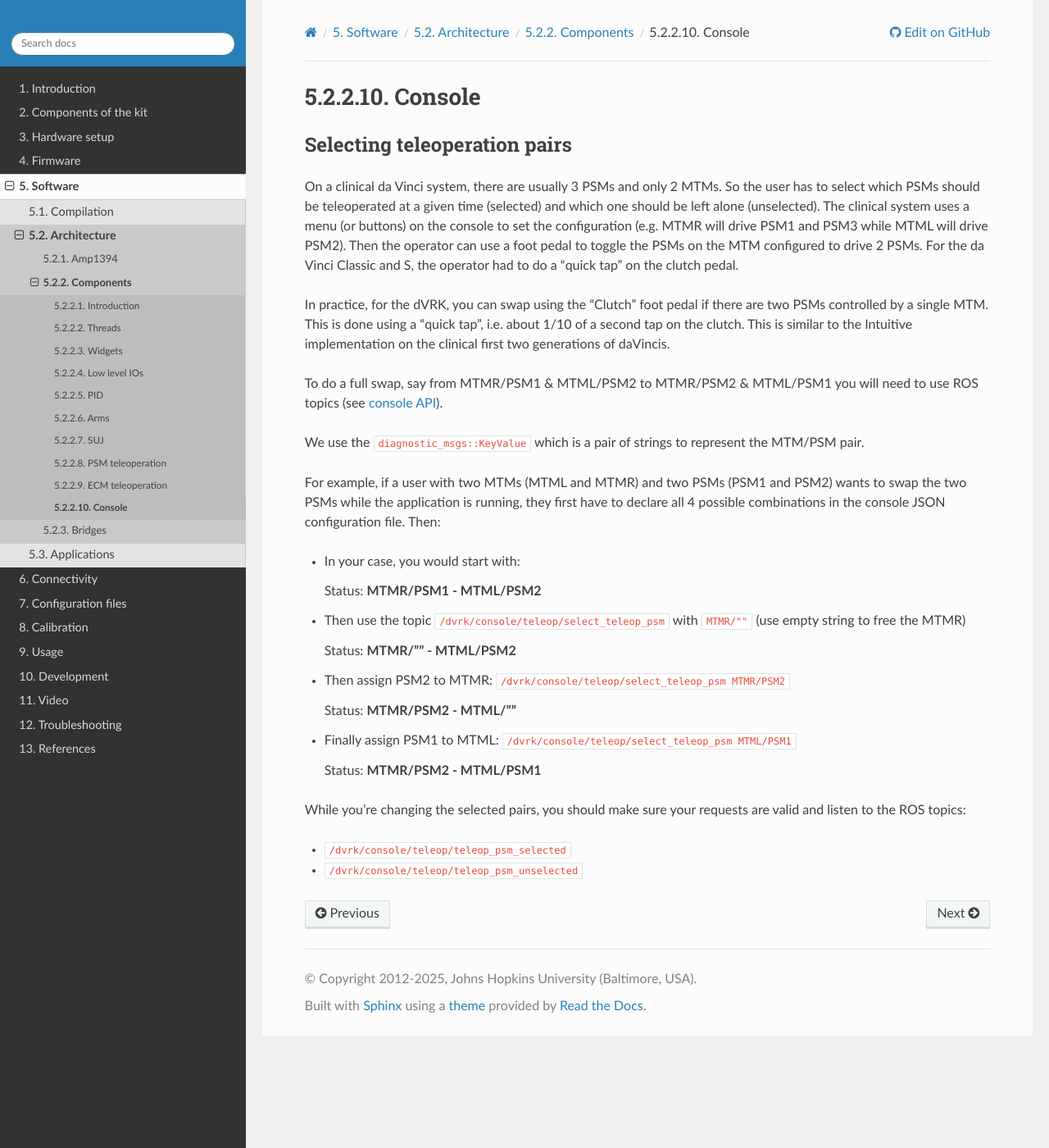
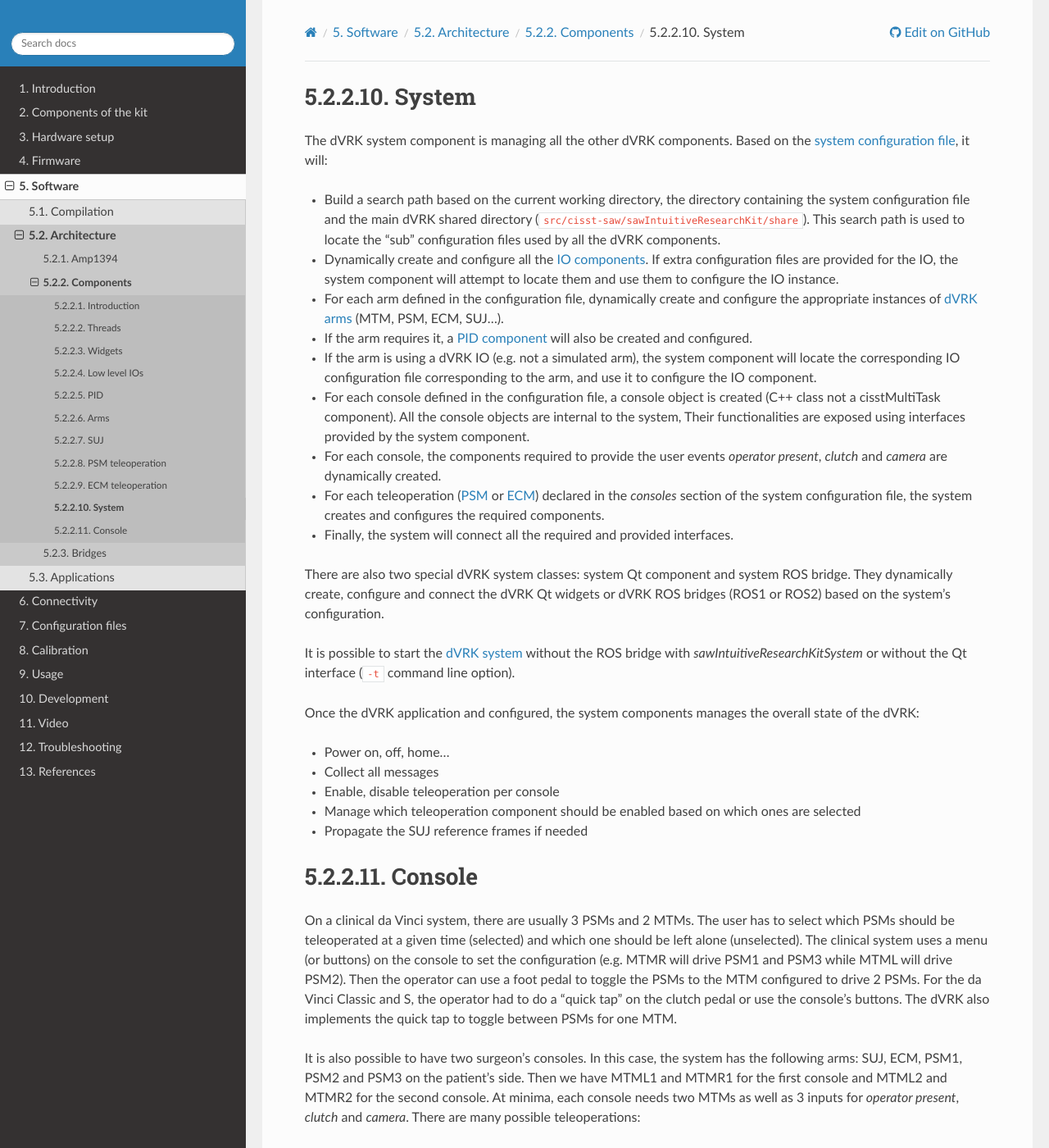
Before and after one commit to jhu-dvrk/dvrk-readthedocs, a Sphinx documentation site: the page built from docs/pages/software/architecture/components/system.rst, in a window 1280 px wide and 1400 px high. Shown: the whole window at 82% size. Built offline with Sphinx 7.4.7 and the Read the Docs theme 3.1.0, drawn with Linux system fonts in a browser that asks for light colours; the version number could not be read and is left out; some of the changed text lies outside the part shown.

Commit message:
added some documentation re. system component #4

```diff
--- a/docs/pages/configuration/arm.rst
+++ b/docs/pages/configuration/arm.rst
@@ -10,7 +10,7 @@ For all dVRK native or derived arms, documentation is based on JSON schema.
 
 All arms are derived from a base class with shared configuration parameters:
 
-  * `Arm documentation <../../schemas/dvrk-arm.html>`_
+  * `Base arm class documentation <../../schemas/dvrk-arm.html>`_
 
 For all derived arm classes:
 
--- a/docs/pages/software/architecture/components/system.rst
+++ b/docs/pages/software/architecture/components/system.rst
@@ -1,58 +1,87 @@
-.. _console-component:
+.. _system-component:
+
+System
+######
+
+The dVRK system component is managing all the other dVRK components. Based on
+the :ref:`system configuration file <config-system>`, it will:
+
+* Build a search path based on the current working directory, the directory
+  containing the system configuration file and the main dVRK shared directory
+  (``src/cisst-saw/sawIntuitiveResearchKit/share``). This search path is used to
+  locate the "sub" configuration files used by all the dVRK components.
+* Dynamically create and configure all the :ref:`IO components <io>`. If extra
+  configuration files are provided for the IO, the system component will attempt
+  to locate them and use them to configure the IO instance.
+* For each arm defined in the configuration file, dynamically create and
+  configure the appropriate instances of :ref:`dVRK arms <arms>` (MTM, PSM, ECM,
+  SUJ...).
+* If the arm requires it, a :ref:`PID component <pid>` will also be created and
+  configured.
+* If the arm is using a dVRK IO (e.g. not a simulated arm), the system component
+  will locate the corresponding IO configuration file corresponding to the arm,
+  and use it to configure the IO component.
+* For each console defined in the configuration file, a console object is
+  created (C++ class not a cisstMultiTask component). All the console objects
+  are internal to the system, Their functionalities are exposed using interfaces
+  provided by the system component.
+* For each console, the components required to provide the user events *operator
+  present*, *clutch* and *camera* are dynamically created.
+* For each teleoperation (:ref:`PSM <teleop-psm>` or :ref:`ECM <teleop-ecm>`)
+  declared in the *consoles* section of the system configuration file, the
+  system creates and configures the required components.
+* Finally, the system will connect all the required and provided interfaces.
+
+There are also two special dVRK system classes: system Qt component and system
+ROS bridge. They dynamically create, configure and connect the dVRK Qt widgets
+or dVRK ROS bridges (ROS1 or ROS2) based on the system's configuration.
+
+It is possible to start the :ref:`dVRK system <system>` without the ROS bridge
+with *sawIntuitiveResearchKitSystem* or without the Qt interface (``-t`` command
+line option).
+
+Once the dVRK application and configured, the system components manages the
+overall state of the dVRK:
+
+* Power on, off, home...
+* Collect all messages
+* Enable, disable teleoperation per console
+* Manage which teleoperation component should be enabled based on which ones are selected
+* Propagate the SUJ reference frames if needed
+
 
 Console
 #######
 
-.. _console-component-teleops:
+On a clinical da Vinci system, there are usually 3 PSMs and 2 MTMs.  The user
+has to select which PSMs should be teleoperated at a given time (selected) and
+which one should be left alone (unselected).  The clinical system uses a menu
+(or buttons) on the console to set the configuration (e.g. MTMR will drive PSM1
+and PSM3 while MTML will drive PSM2).  Then the operator can use a foot pedal to
+toggle the PSMs to the MTM configured to drive 2 PSMs.  For the da Vinci Classic
+and S, the operator had to do a "quick tap" on the clutch pedal or use the
+console's buttons. The dVRK also implements the quick tap to toggle between PSMs
+for one MTM.
 
-Selecting teleoperation pairs
-*****************************
+It is also possible to have two surgeon's consoles. In this case, the system has
+the following arms: SUJ, ECM, PSM1, PSM2 and PSM3 on the patient's side. Then we
+have MTML1 and MTMR1 for the first console and MTML2 and MTMR2 for the second
+console.  At minima, each console needs two MTMs as well as 3 inputs for
+*operator present*, *clutch* and *camera*. There are many possible
+teleoperations:
 
-On a clinical da Vinci system, there are usually 3 PSMs and only 2
-MTMs.  So the user has to select which PSMs should be teleoperated at
-a given time (selected) and which one should be left alone
-(unselected).  The clinical system uses a menu (or buttons) on the
-console to set the configuration (e.g. MTMR will drive PSM1 and PSM3
-while MTML will drive PSM2).  Then the operator can use a foot pedal
-to toggle the PSMs on the MTM configured to drive 2 PSMs.  For the da
-Vinci Classic and S, the operator had to do a "quick tap" on the
-clutch pedal.
+* Any MTM can control any PSM (4x3)
+* MTML1 and MTMR1 or MTML2 and MTMR2 can control the ECM (2)
 
-In practice, for the dVRK, you can swap using the “Clutch” foot pedal
-if there are two PSMs controlled by a single MTM.  This is done using
-a “quick tap”, i.e. about 1/10 of a second tap on the clutch. This is
-similar to the Intuitive implementation on the clinical first two
-generations of daVincis.
+Not all 14 combinations make sense based on how the PSMs are configured on the
+patient's side.  But it makes sense to be able to toggle which arms are
+controlled and by whom. For the dVRK, all the desired sets (``MTML1_PSM2``,
+``MTML1_MTMR1_ECM``...) have to be declared in the system configuration file. An
+instance of each teleoperation is also created but, they are not all selected at
+the same time.  The system component prevents conflicts (any arm used by two
+teleoperation components) by automatically unselecting one of the
+teleoperations. Users can select and unselect teleoperation components using the
+graphical user interface or ROS topics.
 
-To do a full swap, say from MTMR/PSM1 & MTML/PSM2 to MTMR/PSM2 &
-MTML/PSM1 you will need to use ROS topics (see :ref:`console
-API<api-system>`).
-
-We use the ``diagnostic_msgs::KeyValue`` which is a pair of strings to
-represent the MTM/PSM pair.
-
-For example, if a user with two MTMs (MTML and MTMR) and two PSMs
-(PSM1 and PSM2) wants to swap the two PSMs while the application is
-running, they first have to declare all 4 possible combinations in the
-console JSON configuration file.  Then:
-
-* In your case, you would start with:
-
-  Status: **MTMR/PSM1 - MTML/PSM2**
-
-* Then use the topic ``/dvrk/console/teleop/select_teleop_psm`` with ``MTMR/""`` (use empty string to free the MTMR)
-
-  Status:  **MTMR/"" - MTML/PSM2**
-
-* Then assign PSM2 to MTMR: ``/dvrk/console/teleop/select_teleop_psm MTMR/PSM2``
-
-  Status: **MTMR/PSM2 - MTML/""**
-
-* Finally assign PSM1 to MTML: ``/dvrk/console/teleop/select_teleop_psm MTML/PSM1``
-
-  Status: **MTMR/PSM2 - MTML/PSM1**
-
-While you’re changing the selected pairs, you should make sure your requests are valid and listen to the ROS topics:
-
-* ``/dvrk/console/teleop/teleop_psm_selected``
-* ``/dvrk/console/teleop/teleop_psm_unselected``
+Finally, the dVRK allows some configurations not supported on the Clinical
+system such as two ECMs on a patient's cart.
```
Also changed, not shown: docs/pages/usage/real.rst (+0 -7 lines).
